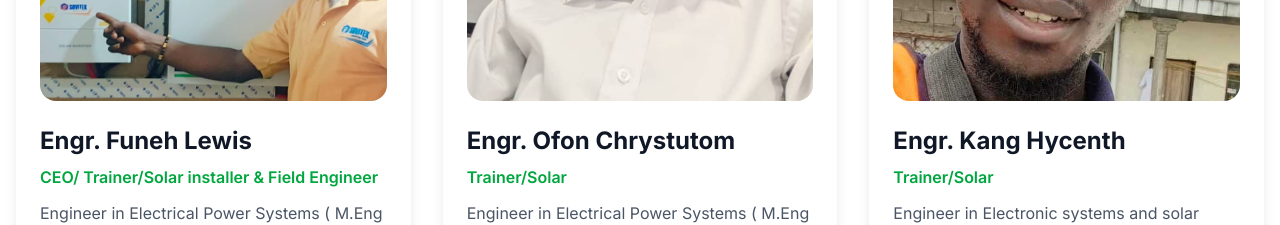
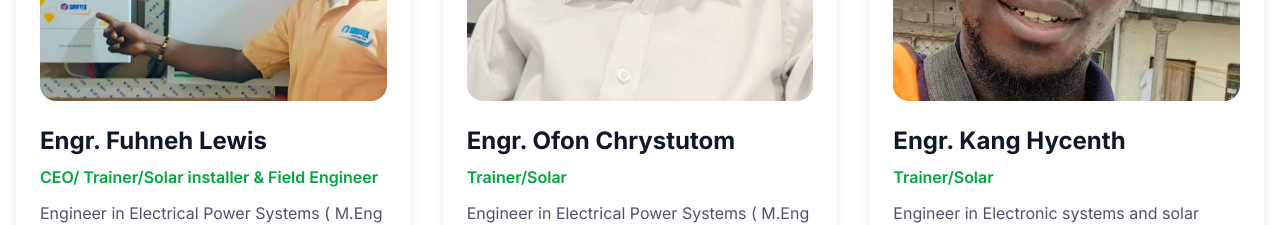
Before and after one commit to Rouclec/smartlifetransformers, a Next.js app: page /slt-energies in a window 1280 px wide. Shown: the part 3580-3805 px from the top of the page. Built offline with nearby package versions, Linux system fonts and the light colour scheme.

Commit message:
adjusted spelling error

```diff
--- a/app/slt-energies/page.tsx
+++ b/app/slt-energies/page.tsx
@@ -622,7 +622,7 @@ export default function SLTEnergiesPage() {
           <div className="grid md:grid-cols-3 gap-8">
             {[
               {
-                name: "Engr. Funeh Lewis",
+                name: "Engr. Fuhneh Lewis",
                 role: "CEO/ Trainer/Solar installer & Field Engineer",
                 image: "/images/slt-energies/funeh.jpeg",
                 description:
```
